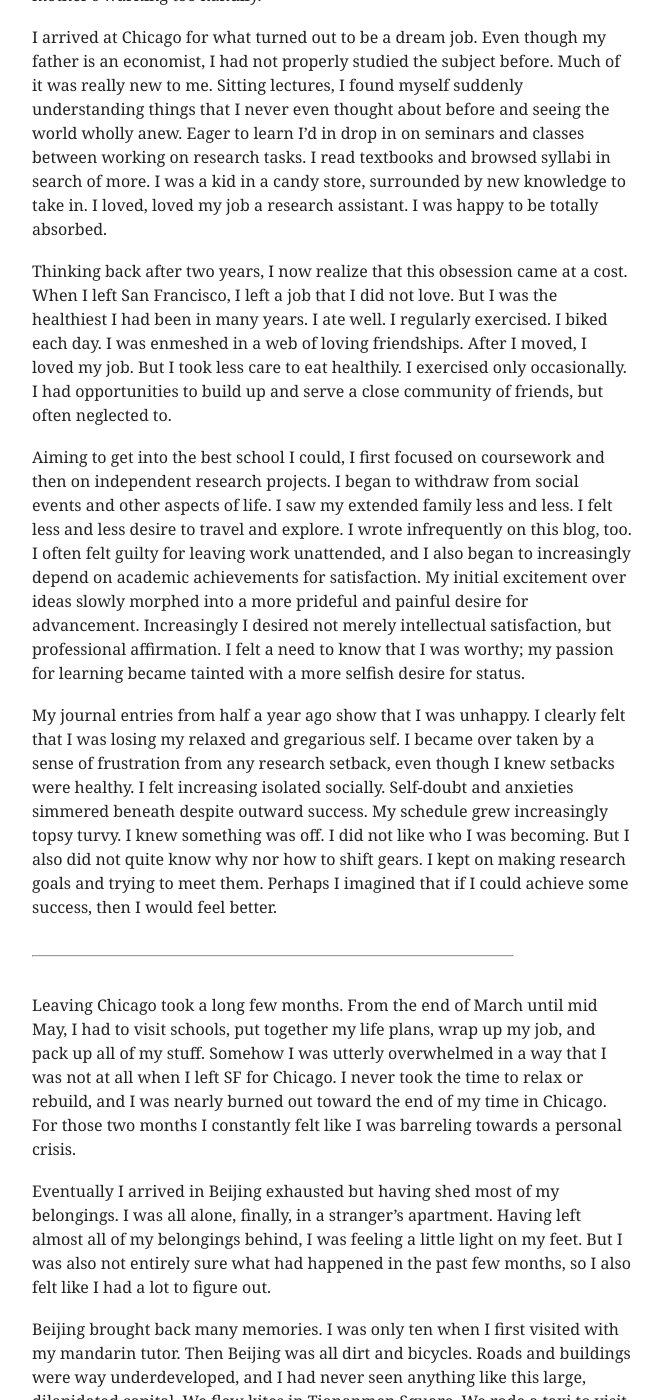
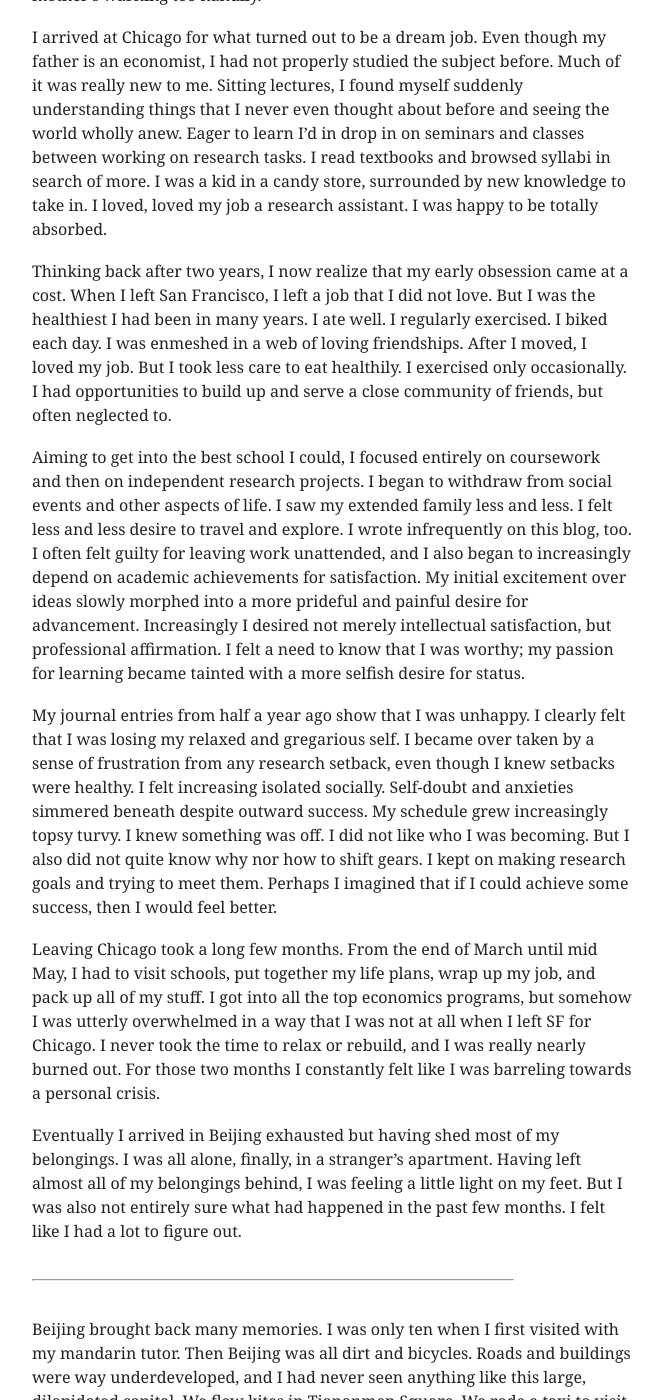
Before and after one commit to mbwong/mbwong.github.com, a Jekyll site: the page built from _posts/2015-06-15-reflections-from-beijing.md, in a window 1280 px wide and 1400 px high, scrolled down 291 px. Shown: the whole window, without its empty margins (308-970 px from the left). Built offline with Jekyll 4.4.1, drawn with Linux system fonts in a browser that asks for light colours; some of the changed text lies outside the part shown.

Commit message:
Update 2015-06-15-reflections-from-beijing.md

```diff
--- a/_posts/2015-06-15-reflections-from-beijing.md
+++ b/_posts/2015-06-15-reflections-from-beijing.md
@@ -10,17 +10,17 @@
 
 I arrived at Chicago for what turned out to be a dream job. Even though my father is an economist, I had not properly studied the subject before. Much of it was really new to me. Sitting lectures, I found myself suddenly understanding things that I never even thought about before and seeing the world wholly anew. Eager to learn I'd in drop in on seminars and classes between working on research tasks. I read textbooks and browsed syllabi in search of more. I was a kid in a candy store, surrounded by new knowledge to take in. I loved, loved my job a research assistant. I was happy to be totally absorbed.
 
-Thinking back after two years, I now realize that this obsession came at a cost. When I left San Francisco, I left a job that I did not love. But I was the healthiest I had been in many years. I ate well. I regularly exercised. I biked each day. I was enmeshed in a web of loving friendships. After I moved, I loved my job. But I took less care to eat healthily. I exercised only occasionally. I had opportunities to build up and serve a close community of friends, but often neglected to.
+Thinking back after two years, I now realize that my early obsession came at a cost. When I left San Francisco, I left a job that I did not love. But I was the healthiest I had been in many years. I ate well. I regularly exercised. I biked each day. I was enmeshed in a web of loving friendships. After I moved, I loved my job. But I took less care to eat healthily. I exercised only occasionally. I had opportunities to build up and serve a close community of friends, but often neglected to.
 
-Aiming to get into the best school I could, I first focused on coursework and then on independent research projects. I began to withdraw from social events and other aspects of life. I saw my extended family less and less. I felt less and less desire to travel and explore. I wrote infrequently on this blog, too. I often felt guilty for leaving work unattended, and I also began to increasingly depend on academic achievements for satisfaction. My initial excitement over ideas slowly morphed into a more prideful and painful desire for advancement. Increasingly I desired not merely intellectual satisfaction, but professional affirmation. I felt a need to know that I was worthy; my passion for learning became tainted with a more selfish desire for status.
+Aiming to get into the best school I could, I focused entirely on coursework and then on independent research projects. I began to withdraw from social events and other aspects of life. I saw my extended family less and less. I felt less and less desire to travel and explore. I wrote infrequently on this blog, too. I often felt guilty for leaving work unattended, and I also began to increasingly depend on academic achievements for satisfaction. My initial excitement over ideas slowly morphed into a more prideful and painful desire for advancement. Increasingly I desired not merely intellectual satisfaction, but professional affirmation. I felt a need to know that I was worthy; my passion for learning became tainted with a more selfish desire for status.
 
 My journal entries from half a year ago show that I was unhappy. I clearly felt that I was losing my relaxed and gregarious self. I became over taken by a sense of frustration from any research setback, even though I knew setbacks were healthy. I felt increasing isolated socially. Self-doubt and anxieties simmered beneath despite outward success. My schedule grew increasingly topsy turvy. I knew something was off. I did not like who I was becoming. But I also did not quite know why nor how to shift gears. I kept on making research goals and trying to meet them. Perhaps I imagined that if I could achieve some success, then I would feel better.
 
+Leaving Chicago took a long few months. From the end of March until mid May, I had to visit schools, put together my life plans, wrap up my job, and pack up all of my stuff. I got into all the top economics programs, but somehow I was utterly overwhelmed in a way that I was not at all when I left SF for Chicago. I never took the time to relax or rebuild, and I was really nearly burned out. For those two months I constantly felt like I was barreling towards a personal crisis.
+
+Eventually I arrived in Beijing exhausted but having shed most of my belongings. I was all alone, finally, in a stranger's apartment. Having left almost all of my belongings behind, I was feeling a little light on my feet. But I was also not entirely sure what had happened in the past few months. I felt like I had a lot to figure out.
+
 ------
-
-Leaving Chicago took a long few months. From the end of March until mid May, I had to visit schools, put together my life plans, wrap up my job, and pack up all of my stuff. Somehow I was utterly overwhelmed in a way that I was not at all when I left SF for Chicago. I never took the time to relax or rebuild, and I was nearly burned out toward the end of my time in Chicago. For those two months I constantly felt like I was barreling towards a personal crisis.
-
-Eventually I arrived in Beijing exhausted but having shed most of my belongings. I was all alone, finally, in a stranger's apartment. Having left almost all of my belongings behind, I was feeling a little light on my feet. But I was also not entirely sure what had happened in the past few months, so I also felt like I had a lot to figure out.
 
 Beijing brought back many memories. I was only ten when I first visited with my mandarin tutor. Then Beijing was all dirt and bicycles. Roads and buildings were way underdeveloped, and I had never seen anything like this large, dilapidated capital. We flew kites in Tiananmen Square. We rode a taxi to visit the Great Wall. We ate dumplings and strolled down Wangfujing, back then no more than a busy street with lots of shops and stalls. Overall the place felt backwards and historical. Toilets were filthy and the heat was oppressive. My memory of the trip is patchy, but I do distinctly remember that by the end I was quite glad to come home.
 
@@ -32,6 +32,6 @@
 
 ------
 
-I have chosen the academic life, and the rat race begins now. On paper my next ten to fifteen years is a mad dash for me to prove myself to the profession. First the coursework, then the dissertation, then the job market, then the tenure commitment. But I know now from experience that the challenge for me today is not merely how to succeed, but how to lead a happy life even while working towards career advancement. I am still struggling to learn how to do this.
+I have chosen the academic life, and the rat race has begun. On paper my next ten to fifteen years is a mad dash for me to prove myself to the profession. First the coursework, then the dissertation, then the job market, then the tenure committee. I always knew that it will not be easy to succeed. I did not prepare myself, however, for simply how hard it is lead a happy life even while working towards career advancement. I have been struggling.
 
 In my last month in Chicago, I read David Brooks's new book, The Road to Character.
```
